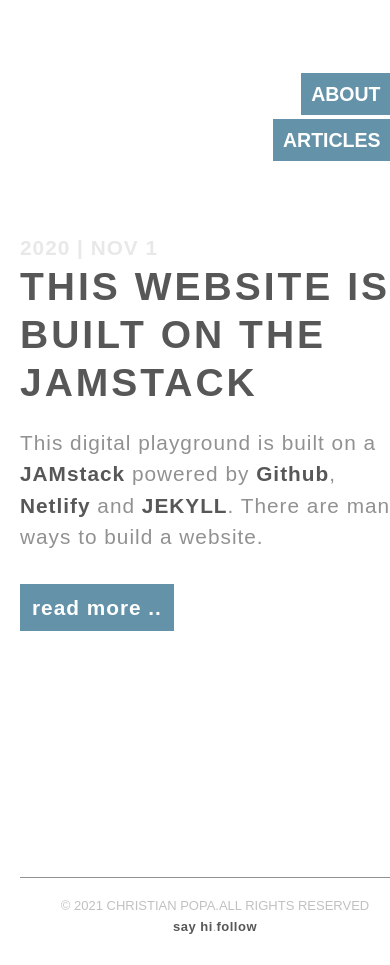
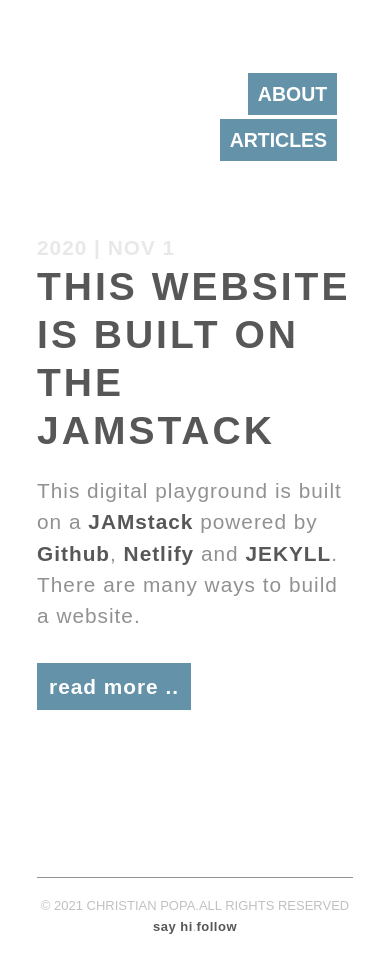
Before and after one commit to cristego/cristego.github.io, a Jekyll site: the page built from articles/index.html, in a window 390 px wide. Built offline with Jekyll 4.4.1, drawn with Linux system fonts in a browser that asks for light colours; the list of posts is cut into pages by our own code.

Commit message:
update css

```diff
--- a/css/core.css
+++ b/css/core.css
@@ -155,7 +155,7 @@
 }
 
 @media only screen and (max-width: 800px) {
-	body, header, footer, #container {width: 100%; padding-left: 10px; padding-right: 15px;}
+	body, header, footer, #container {width: 90%; padding-left: 5%; padding-right: 5%;}
 }
 
 /* Title */
```
